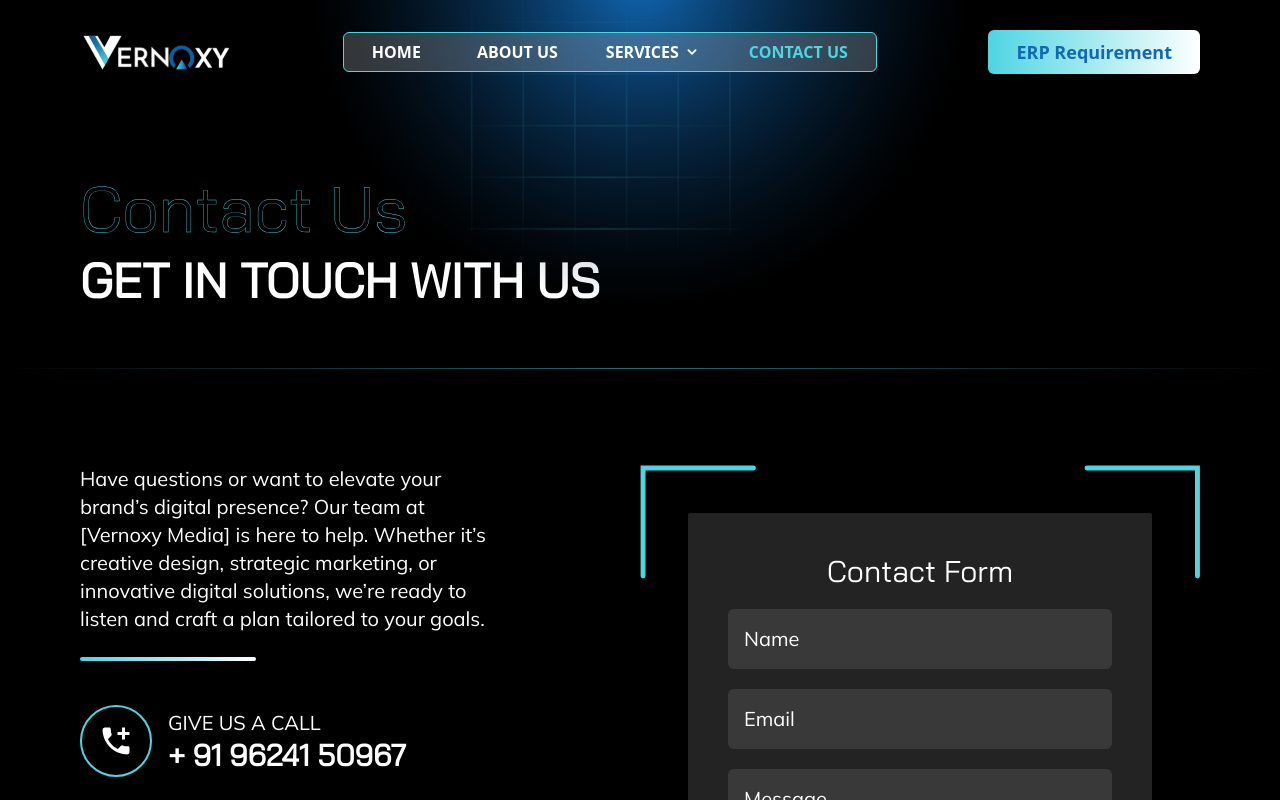
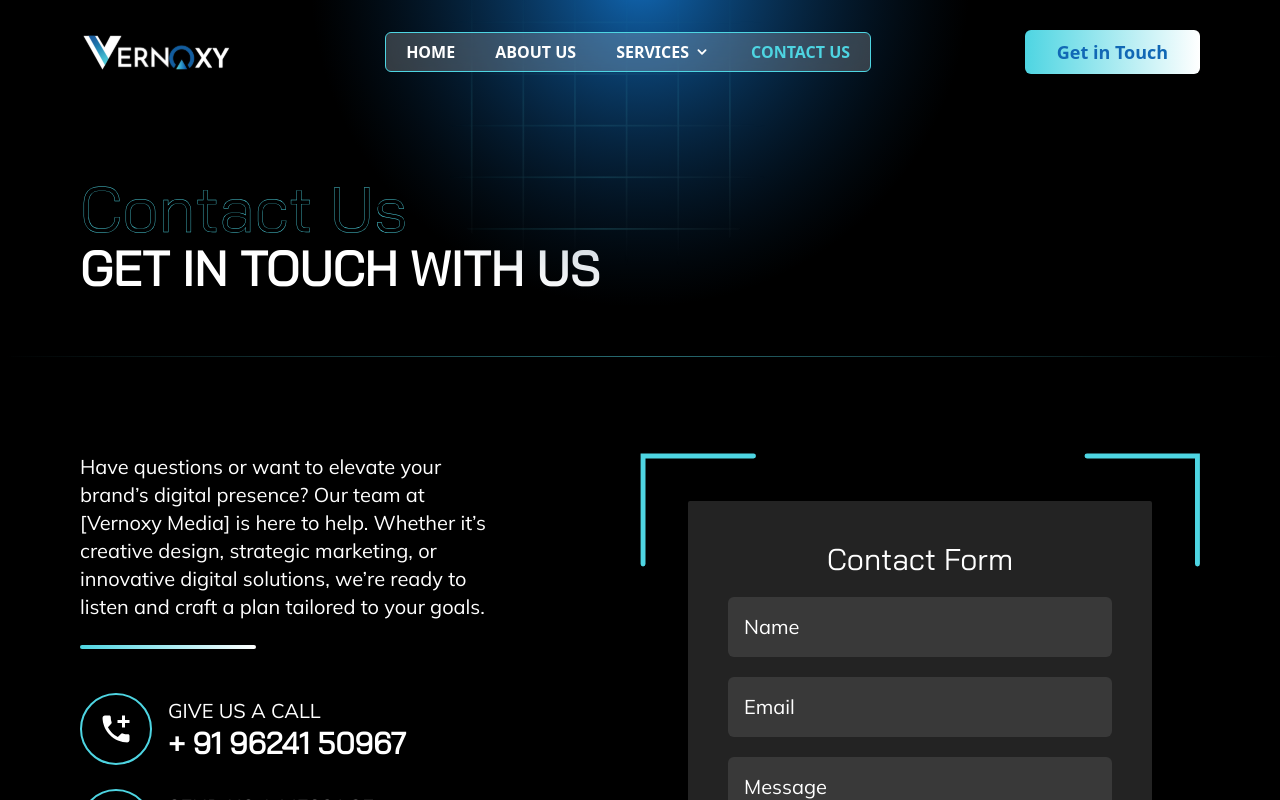
Before and after one commit to vernoxy2/Vernoxy-Media, a React (Vite) app: page /contact-us in a window 1280 px wide. Shown: the top 800 px of the page. Built offline with nearby package versions, Linux system fonts and the light colour scheme.

Commit message:
Fix: navbar

```diff
--- a/src/Components/Navbar.jsx
+++ b/src/Components/Navbar.jsx
@@ -37,7 +37,7 @@ const Navbar = () => {
     navitems.map((item, i) => (
       <li
         key={i}
-        className="relative group h-full flex items-center"
+        className="relative group "
         onMouseEnter={() => {
           if (!isMobile) {
             clearTimeout(hoverTimeout.current);
@@ -48,7 +48,7 @@ const Navbar = () => {
           if (!isMobile) {
             hoverTimeout.current = setTimeout(() => {
               setHoverDropdown(null);
-            }, 200); // delay fixes quick-close flicker
+            }, 300); // delay fixes quick-close flicker
           }
         }}
       >
@@ -56,12 +56,11 @@ const Navbar = () => {
           <NavLink
             to={item.path}
             className={({ isActive }) =>
-              `font-bold flex items-center h-full px-2
-     transition-all duration-300 ${
-       isActive
-         ? "text-primary"
-         : "text-white hover:text-primary hover:scale-105"
-     }`
+              `font-bold transition duration-300  ${
+                isActive
+                  ? "text-primary"
+                  : "text-white hover:text-primary transform hover:scale-105"
+              }`
             }
             onClick={onClickHandler}
           >
@@ -71,11 +70,13 @@ const Navbar = () => {
           <>
             {/* Parent link */}
             <div
-              className={`flex items-center gap-1 font-bold cursor-pointer ${
+              className={`flex items-center gap-1 font-bold cursor-pointer  ${
                 isMobile ? "text-white" : "text-white group-hover:text-primary"
               }`}
               onClick={() =>
-                isMobile ? setOpenDropdown(openDropdown === i ? null : i) : null
+                isMobile
+                  ? setOpenDropdown(openDropdown === i ? null : i)
+                  : null
               }
             >
               {item.name} <HiChevronDown className="text-lg" />
@@ -86,9 +87,9 @@ const Navbar = () => {
               className={`${
                 isMobile
                   ? openDropdown === i
-                    ? "block pl-4 mt-2 "
+                    ? "block pl-4 mt-2"
                     : "hidden"
-                  : `absolute left-0 mt-1 w-48  bg-white/20 border border-primary top-full
+                  : `absolute left-0 mt-3 w-48 bg-white/20 border border-primary
                     backdrop-blur-md rounded-md shadow-lg transition-all duration-300
                     ${hoverDropdown === i ? "block" : "hidden"}`
               }`}
@@ -98,7 +99,7 @@ const Navbar = () => {
                   <NavLink
                     to={drop.path}
                     className={({ isActive }) =>
-                      `block px-4 py-2 h-full text-sm transition duration-300 ${
+                      `block px-4 py-2 text-sm transition duration-300 ${
                         isActive
                           ? "text-primary"
                           : "text-white hover:text-primary"
@@ -117,23 +118,24 @@ const Navbar = () => {
     ));
 
   return (
-    <div className="absolute top-0 left-0 w-full z-50 bg-transparent font-alumni mt-8">
+    <div className="absolute top-6 md:top-8 left-0 w-full z-50 bg-transparent font-alumni">
       <nav className="container mx-auto flex justify-between items-center h-10 relative">
+
         {/* Logo */}
         <Link to="/">
           <img src={Logo} alt="Logo" className="h-10 w-auto" />
         </Link>
 
         {/* Desktop Menu */}
-        <div className="hidden xl:flex border border-primary h-full px-3 lg:px-5 rounded-md bg-white/20 backdrop-blur-md items-center">
+        <div className="hidden xl:block border border-primary h-full px-5 rounded-md bg-white/20 backdrop-blur-md">
           <ul className="flex gap-5 lg:gap-10 uppercase items-center h-full">
             {renderNavItems()}
           </ul>
         </div>
 
         {/* Desktop Button */}
-        <Link to="/erp-capture" className="hidden xl:block">
-          <PrimaryBtn>ERP Requirement</PrimaryBtn>
+        <Link to="/contact-us" className="hidden xl:block">
+          <PrimaryBtn>Get in Touch</PrimaryBtn>
         </Link>
 
         {/* Mobile Menu Button */}
@@ -164,6 +166,7 @@ const Navbar = () => {
             </ul>
           </div>
         </div>
+
       </nav>
     </div>
   );
--- a/src/Components/PrimaryHead.jsx
+++ b/src/Components/PrimaryHead.jsx
@@ -12,7 +12,7 @@ const PrimaryHero = ({ title, subtitle }) => {
         <h1 className="text-[10vw] sm:text-[8vw] md:text-[5vw] font-light text-stroke text-start w-full font-Bai_Jamjuree m-0">
           {title}
         </h1>
-        <h2 className="font-Bai_Jamjuree text-xl md:text-5xl uppercase font-semibold text-start w-full md:w-2/3 mt-0">
+        <h2 className="font-Bai_Jamjuree text-xl md:text-5xl uppercase font-semibold text-start w-full md:w-2/3 -mt-3">
           {subtitle}
         </h2>
       </div>
--- a/src/Components/PrimaryProcess/LeftSec.jsx
+++ b/src/Components/PrimaryProcess/LeftSec.jsx
@@ -52,7 +52,7 @@ const LeftSec = ({ planning, description, boldText, normalText }) => {
                 <img
                   src={item.icon}
                   alt={`Image ${index + 1}`}
-                  className="object-contain w-full rounded-xl"
+                  className="object-cover h-full rounded-xl"
                 />
               )}
             </div>
```
